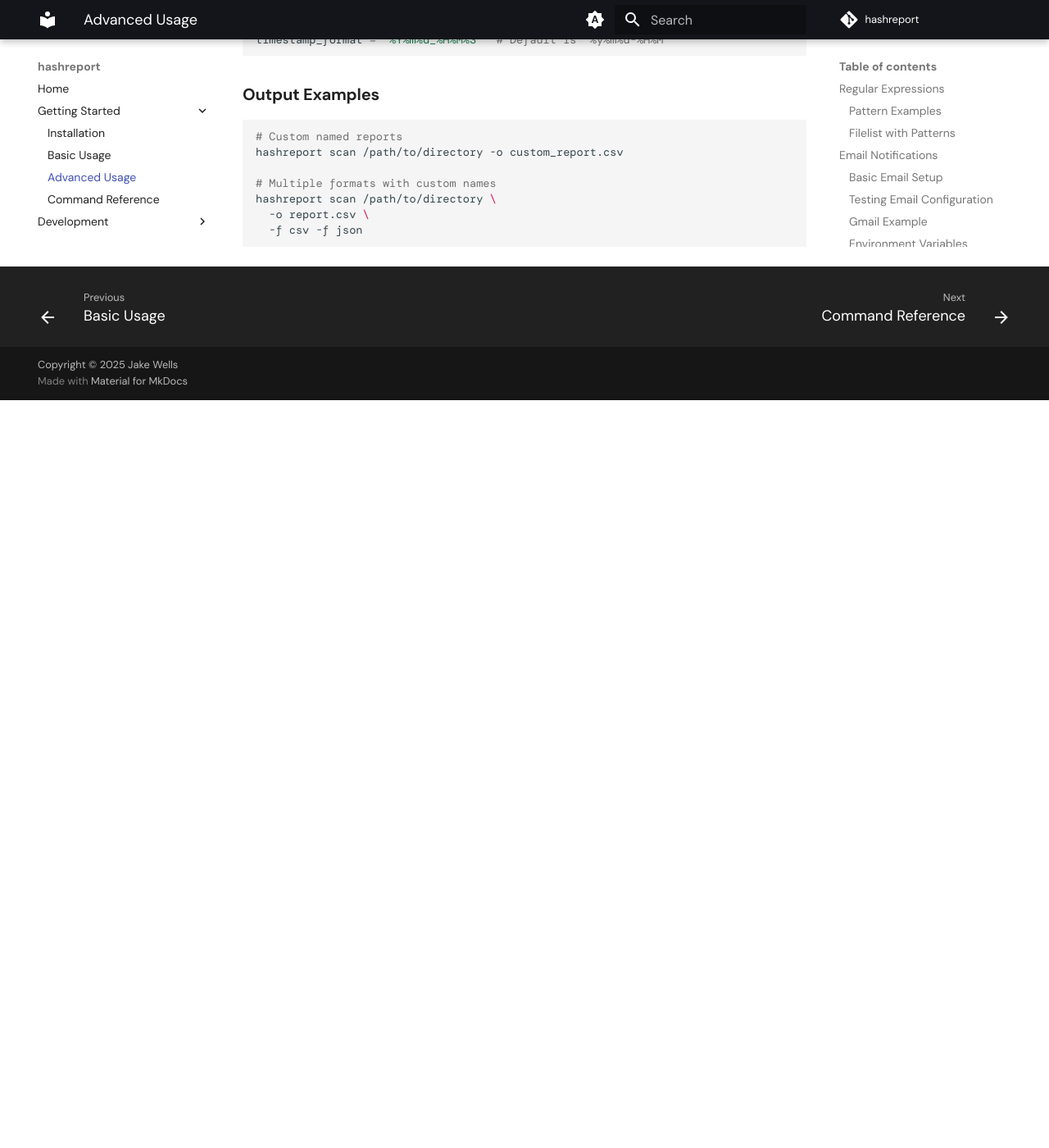
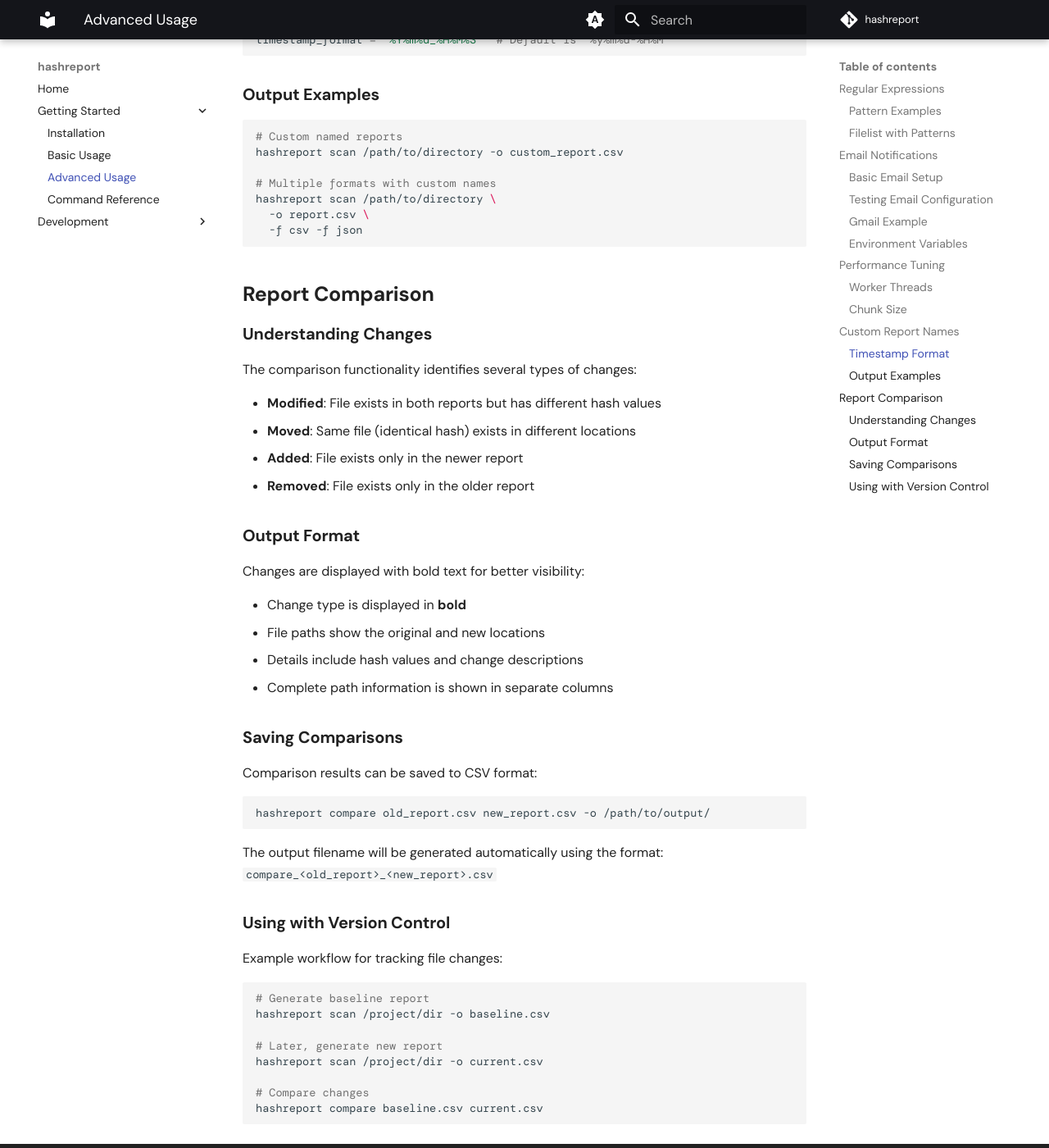
Before and after one commit to madebyjake/hashreport, an MkDocs documentation site: the page built from docs/getting-started/advanced.md, in a window 1280 px wide and 1400 px high, scrolled down 2660 px. Shown: the whole window at 82% size. Built offline with MkDocs 1.6.1 and Material for MkDocs 9.7.7, drawn with Linux system fonts in a browser that asks for light colours; some web fonts are replaced; comment, search, counter and statistics services are not loaded; before the commit the page ends 3148 px from its top, so only the background shows below that.

Commit message:
docs: update with report viewer and comparison

````diff
--- a/docs/getting-started/advanced.md
+++ b/docs/getting-started/advanced.md
@@ -131,3 +131,49 @@ hashreport scan /path/to/directory \
   -o report.csv \
   -f csv -f json
 ```
+
+## **Report Comparison**
+
+### **Understanding Changes**
+
+The comparison functionality identifies several types of changes:
+
+- **Modified**: File exists in both reports but has different hash values
+- **Moved**: Same file (identical hash) exists in different locations
+- **Added**: File exists only in the newer report
+- **Removed**: File exists only in the older report
+
+### **Output Format**
+
+Changes are displayed with bold text for better visibility:
+
+- Change type is displayed in **bold**
+- File paths show the original and new locations
+- Details include hash values and change descriptions
+- Complete path information is shown in separate columns
+
+### **Saving Comparisons**
+
+Comparison results can be saved to CSV format:
+
+```bash
+hashreport compare old_report.csv new_report.csv -o /path/to/output/
+```
+
+The output filename will be generated automatically using the format:
+`compare_<old_report>_<new_report>.csv`
+
+### **Using with Version Control**
+
+Example workflow for tracking file changes:
+
+```bash
+# Generate baseline report
+hashreport scan /project/dir -o baseline.csv
+
+# Later, generate new report
+hashreport scan /project/dir -o current.csv
+
+# Compare changes
+hashreport compare baseline.csv current.csv
+```
````
Also changed, not shown: docs/getting-started/basic.md (+31 -0 lines), docs/getting-started/commands.md (+27 -0 lines).
